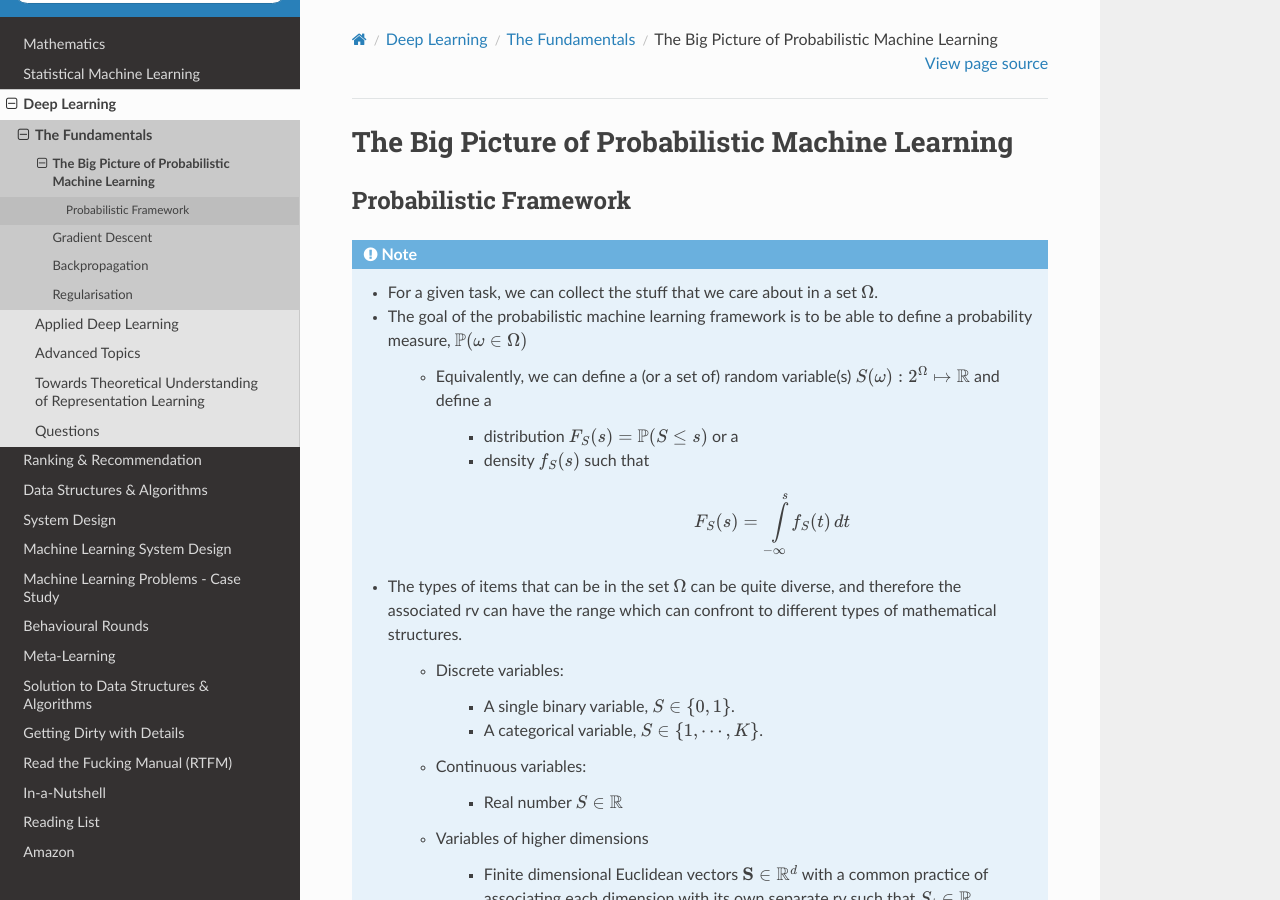
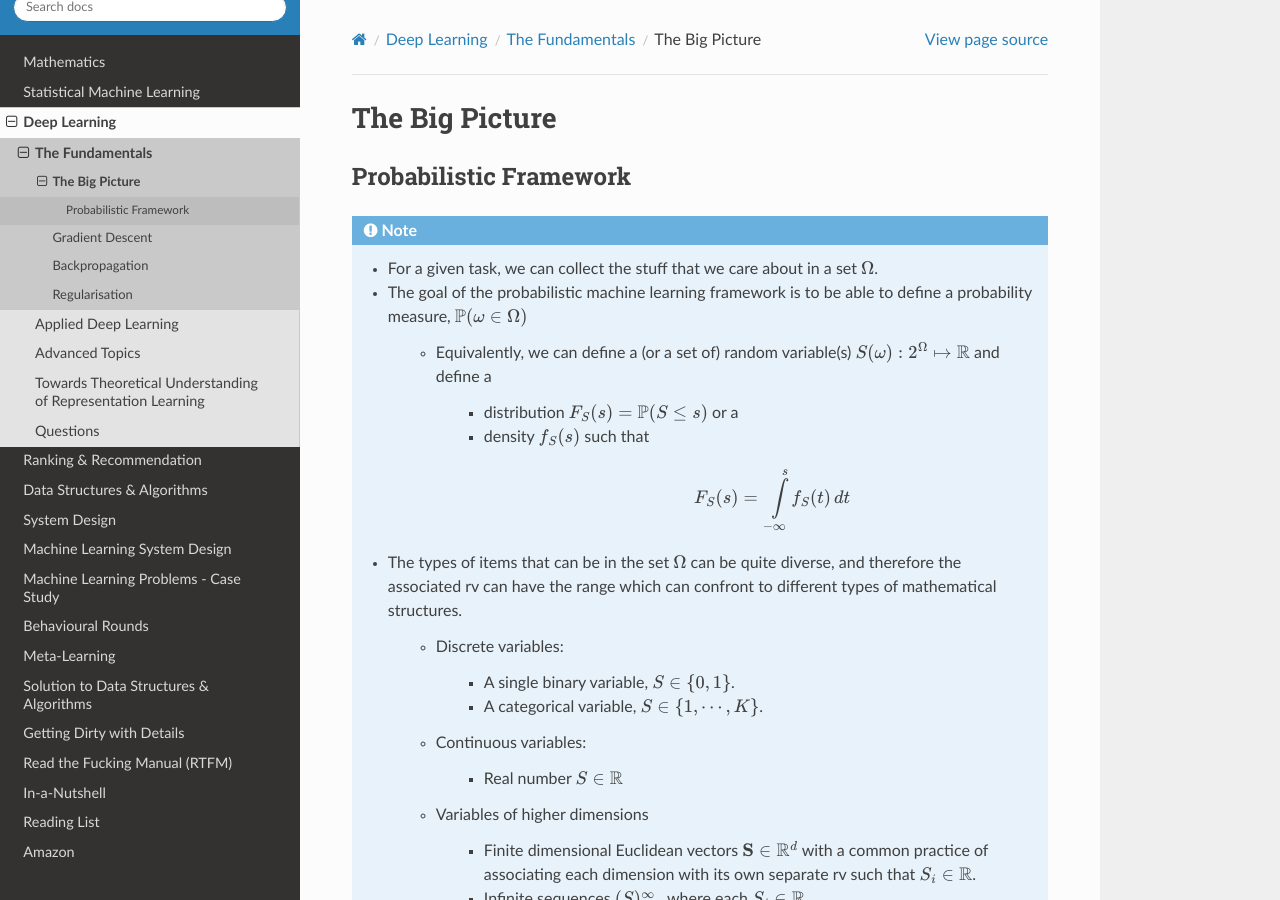
Before and after one commit to uselesstechjunks/leetcode, a Sphinx documentation site: the page built from docs/source/dl/basics/overview.rst, in a window 1280 px wide and 900 px high. Built offline with Sphinx 7.4.7 and the Read the Docs theme 2.0.0, drawn with Linux system fonts in a browser that asks for light colours.

Commit message:
Update overview.rst

```diff
--- a/docs/source/dl/basics/overview.rst
+++ b/docs/source/dl/basics/overview.rst
@@ -1,5 +1,5 @@
 #########################################################################
-The Big Picture of Probabilistic Machine Learning
+The Big Picture
 #########################################################################
 
 *************************************************************************
```
